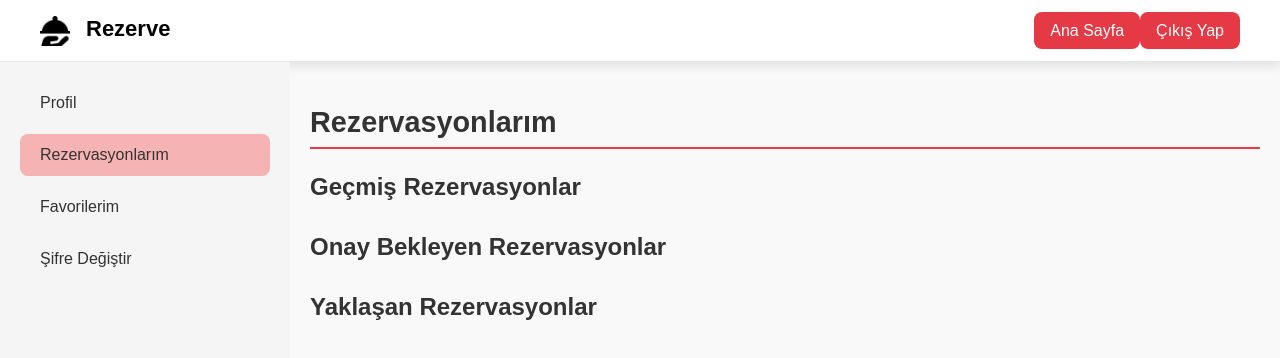
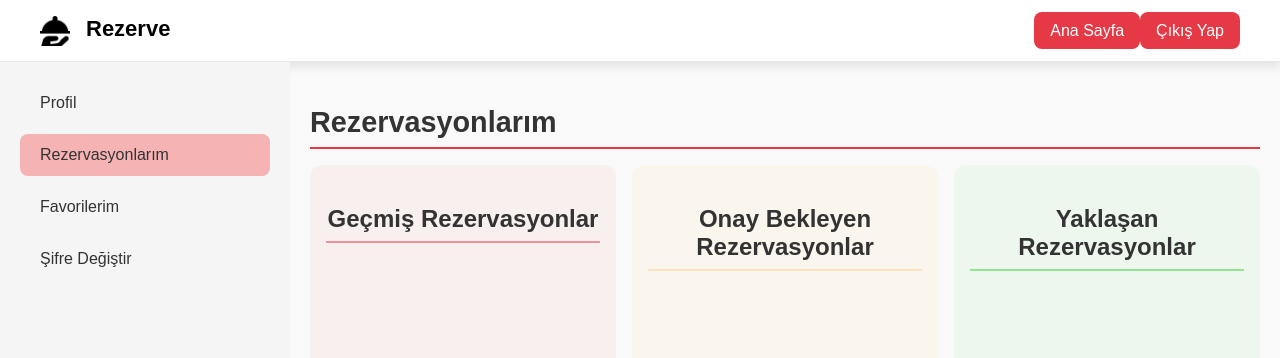
Before and after one commit to gtu-reservation-system/frontend, a React (Create React App) app: page /user-reservations in a window 1280 px wide. Shown: the top 358 px of the page. Built offline with nearby package versions, Linux system fonts and the light colour scheme.

Commit message:
User - My Reservation list updated

```diff
--- a/src/pages/EditUserProfile.js
+++ b/src/pages/EditUserProfile.js
@@ -57,7 +57,10 @@ const EditUserProfile = () => {
 
     try {
       const response = await axios.put(`${API_BASE_URL}/api/users/${id}`, {
-        name, phoneNumber, password, email
+        name,
+        phoneNumber,
+        password,
+        email,
       });
 
       if (response.status === 200) {
@@ -80,12 +83,28 @@ const EditUserProfile = () => {
     textAlign: 'center',
     marginBottom: '20px',
     fontFamily: "'Be Vietnam Pro', 'sans-serif'",
-    padding: '20px'
+    padding: '20px',
   };
 
   return (
     <div className="edit-user-profile">
-      <h2 style ={titleStyle}>Profilimi Düzenle</h2>
+      <h2 style={titleStyle}>Profilimi Düzenle</h2>
+      <button
+        onClick={handleBackToProfile}
+        className="back-button"
+        style={{
+          background: 'none',
+          border: 'none',
+          fontSize: '24px',
+          cursor: 'pointer',
+          display: 'block',
+          marginBottom: '10px',
+          color: 'black',
+          fontWeight: 'bold',
+        }}
+      >
+        &#8592; {/* Left Arrow Symbol */}
+      </button>
       <UserProfileForm
         name={name}
         phoneNumber={phoneNumber}
@@ -96,9 +115,6 @@ const EditUserProfile = () => {
         error={error}
         onSubmit={handleUpdate}
       />
-      <button onClick={handleBackToProfile} className="back-button">
-        Profili Görüntüle
-      </button>
     </div>
   );
 };
--- a/src/pages/UserProfile.css
+++ b/src/pages/UserProfile.css
@@ -291,6 +291,7 @@
 
 .delete-comment-btn {
     padding: 8px 16px;
+    margin-left:auto;
     background-color: #ED3812;
     color: white;
     border: none;
--- a/src/pages/UserReservations.css
+++ b/src/pages/UserReservations.css
@@ -174,3 +174,63 @@
   .star-rating label:hover ~ label {
     color: var(--accent-color); /* Highlight stars */
   }
+
+
+/* Existing styles remain the same */
+
+/* New container for reservation columns */
+.reservations-container {
+    display: flex;
+    justify-content: space-between;
+    gap: 1rem;
+  }
+
+  .reservations-column {
+    flex: 1;
+    background-color: rgba(230, 57, 70, 0.05); /* Light red background */
+    border-radius: 12px;
+    padding: 1rem;
+    min-height: 300px;
+  }
+
+  .reservations-column:nth-child(1) {
+    background-color: rgba(230, 57, 70, 0.05); /* Light red background */
+  }
+
+  .reservations-column:nth-child(2) {
+    background-color: rgba(253, 211, 141, 0.1); /* Light yellow background */
+  }
+
+  .reservations-column:nth-child(3) {
+    background-color: rgba(54, 209, 54, 0.05); /* Light green background */
+  }
+
+  .reservations-column h3 {
+    text-align: center;
+    padding-bottom: 0.5rem;
+  }
+
+  .reservations-column:nth-child(1) h3 {
+    border-bottom: 2px solid rgba(230, 57, 70, 0.5); /* Red border */
+  }
+
+  .reservations-column:nth-child(2) h3 {
+    border-bottom: 2px solid rgba(253, 211, 141, 0.5); /* Yellow border */
+  }
+
+  .reservations-column:nth-child(3) h3 {
+    border-bottom: 2px solid rgba(54, 209, 54, 0.5); /* Green border */
+  }
+
+  .reservations-column ul {
+    display: flex;
+    flex-direction: column;
+    gap: 1rem;
+  }
+
+  /* Responsive adjustments */
+  @media screen and (max-width: 768px) {
+    .reservations-container {
+      flex-direction: column;
+    }
+  }
--- a/src/pages/UserReservations.js
+++ b/src/pages/UserReservations.js
@@ -3,7 +3,7 @@ import axios from 'axios';
 import moment from 'moment';
 import { useNavigate } from 'react-router-dom';
 import './UserReservations.css';
-import './Home.css'; // Import Home.css for consistent styling
+import './Home.css';
 
 const API_BASE_URL = process.env.REACT_APP_API_BASE_URL;
 
@@ -175,7 +175,6 @@ const UserReservations = () => {
     );
   };
 
-
   const handleProfileRedirect = () => {
     navigate('/userProfile');
   };
@@ -229,20 +228,22 @@ const UserReservations = () => {
           <h2>Rezervasyonlarım</h2>
           {error && <p className="error-message">{error}</p>}
 
-          <section>
+          <div className="reservations-container">
+            <div className="reservations-column">
               <h3>Geçmiş Rezervasyonlar</h3>
               <ul>{renderReservations(pastReservations, 'past')}</ul>
-          </section>
+            </div>
 
-          <section>
+            <div className="reservations-column">
               <h3>Onay Bekleyen Rezervasyonlar</h3>
               <ul>{renderReservations(pendingReservations, 'pending')}</ul>
-          </section>
+            </div>
 
-          <section>
+            <div className="reservations-column">
               <h3>Yaklaşan Rezervasyonlar</h3>
               <ul>{renderReservations(upcomingReservations, 'upcoming')}</ul>
-          </section>
+            </div>
+          </div>
 
           {renderCommentModal()}
         </div>
```
Also changed, not shown: src/pages/EditUserProfile.css (added, +13 -0 lines), 1 other file (tests, documents, lock files or other folders). Lines whose indentation alone changed are shown as unchanged.
